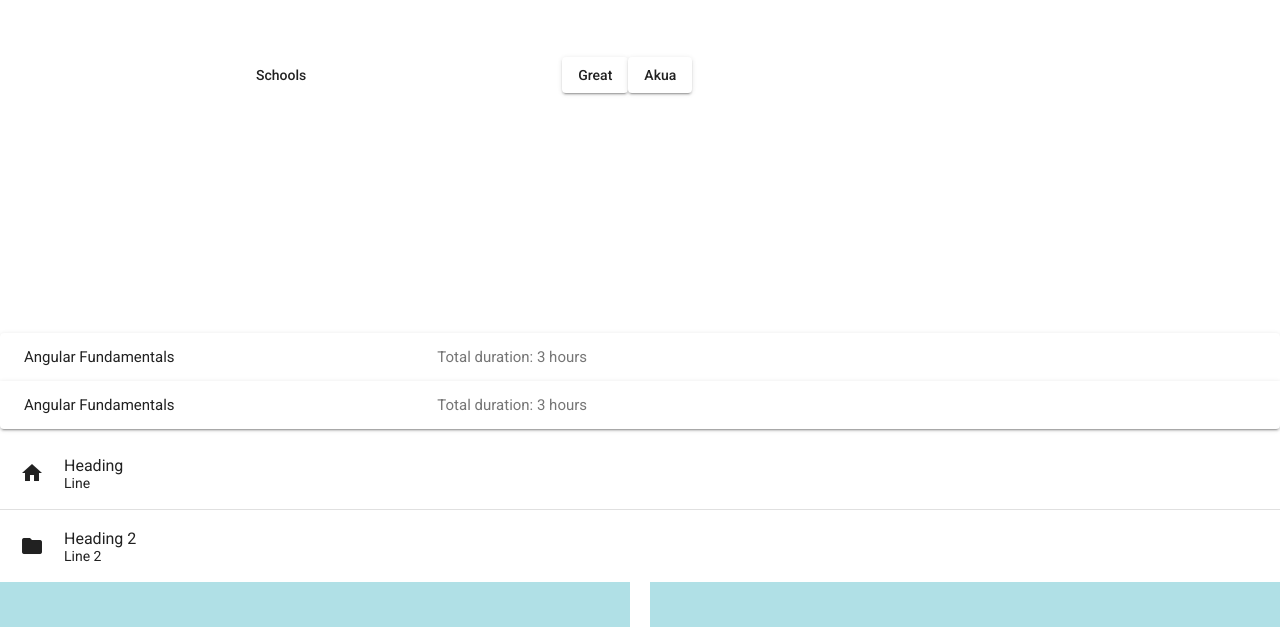
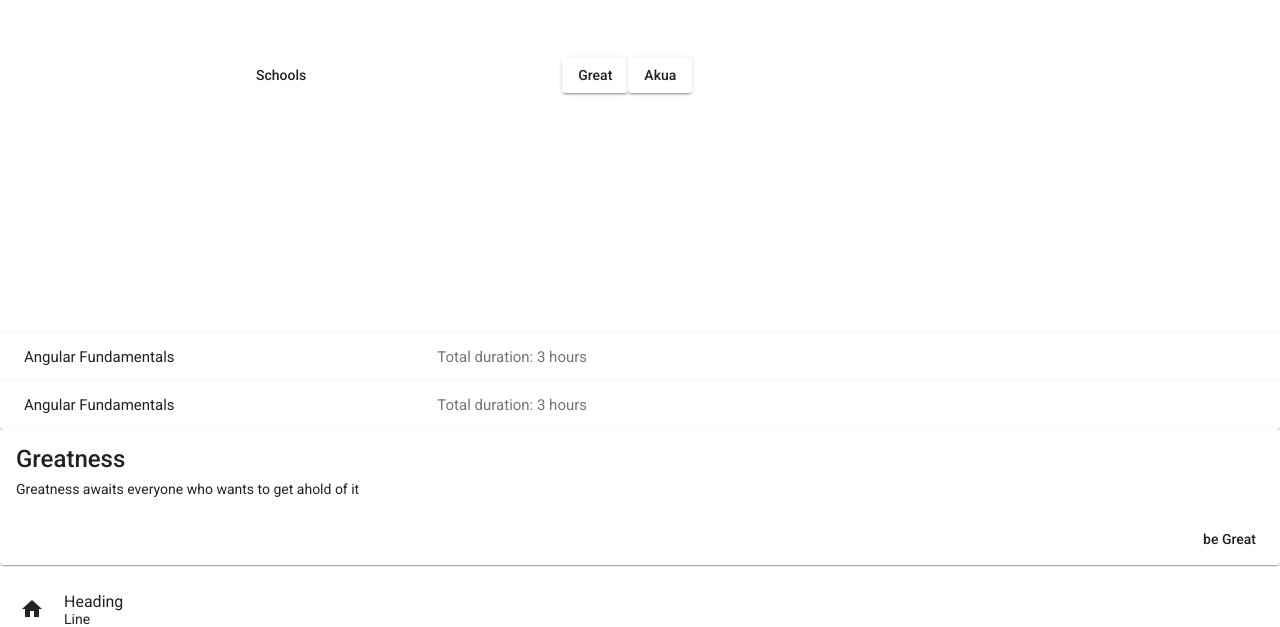
Before and after one commit to Ben-yon/angular--aterial-demo, an Angular app: page / in a window 1280 px wide. Shown: the part 183-810 px from the top of the page. Built offline with nearby package versions, Linux system fonts and the light colour scheme.

Commit message:
material card

```diff
--- a/src/app/app.component.html
+++ b/src/app/app.component.html
@@ -73,6 +73,18 @@
     </mat-action-row>
   </mat-expansion-panel>
 </mat-accordion>
+
+<mat-card>
+  <mat-card-title>
+    Greatness
+  </mat-card-title>
+  <mat-card-content>
+    Greatness awaits everyone who wants to get ahold of it
+  </mat-card-content>
+  <mat-card-actions align="end">
+    <button mat-flat-button>be Great</button>
+  </mat-card-actions>
+</mat-card>
 <!-- <mat-list dense>
   <mat-list-item>Item 1</mat-list-item>
   <mat-list-item>Item 2</mat-list-item>
--- a/src/app/material/material.module.ts
+++ b/src/app/material/material.module.ts
@@ -11,6 +11,7 @@ import { MatListModule } from '@angular/material/list';
 import { MatDividerModule } from '@angular/material/divider';
 import { MatGridListModule } from '@angular/material/grid-list';
 import { MatExpansionModule } from '@angular/material/expansion';
+import { MatCardModule } from '@angular/material/card'
 
 const material = [
   MatButtonModule,
@@ -24,7 +25,8 @@ const material = [
   MatListModule,
   MatDividerModule,
   MatGridListModule,
-  MatExpansionModule
+  MatExpansionModule,
+  MatCardModule
 
 ];
 
```
